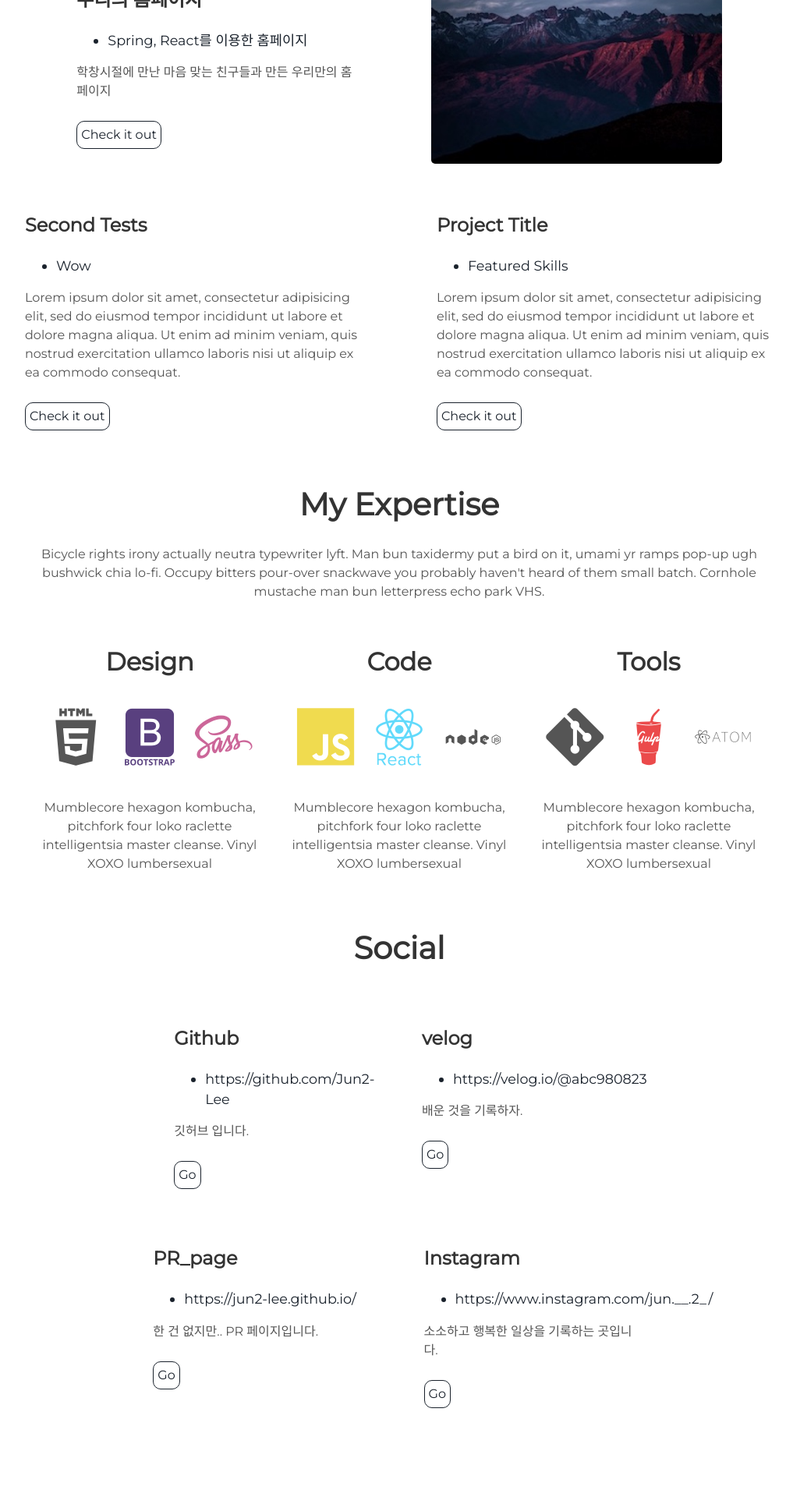
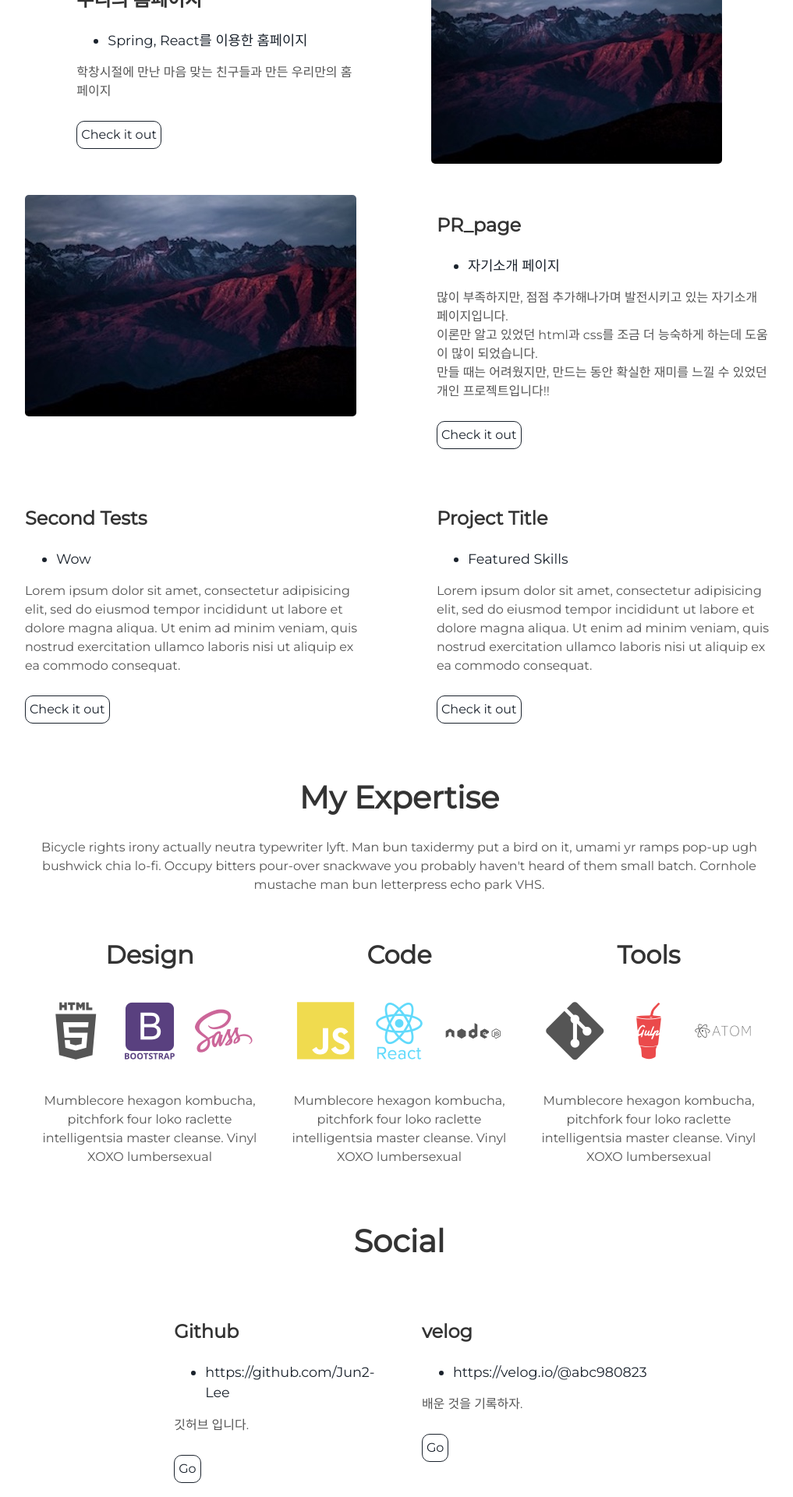
Before and after one commit to Jun2-Lee/Jun2-Lee.github.io, a Jekyll site: the page built from index.html, in a window 1280 px wide. Shown: the part 1086-3006 px from the top of the page at 78% size, without its empty margins (128-1145 px from the left). Built offline with Jekyll 4.4.1, drawn with Linux system fonts in a browser that asks for light colours.

Commit message:
project update

```diff
--- a/_includes/projects.html
+++ b/_includes/projects.html
@@ -11,6 +11,20 @@
       <li> Spring, React를 이용한 홈페이지</li>
     </ul>
     <p> 학창시절에 만난 마음 맞는 친구들과 만든 우리만의 홈페이지 </p>
+    <a class="project-link" href="#">Check it out</a>
+  </div>
+</div>
+<div class="user-projects">
+  <div class="images-left">
+    <img alt="mountains" src="{{ "/assets/img/mountains.jpg" | prepend: site.baseurl }}" />
+  </div>
+
+  <div class="contents-right">
+    <h3> PR_page </h3>
+    <ul>
+      <li>자기소개 페이지</li>
+    </ul>
+    <p>많이 부족하지만, 점점 추가해나가며 발전시키고 있는 자기소개 페이지입니다.<br>이론만 알고 있었던 html과 css를 조금 더 능숙하게 하는데 도움이 많이 되었습니다. <br> 만들 때는 어려웠지만, 만드는 동안 확실한 재미를 느낄 수 있었던 개인 프로젝트입니다!!</p>
     <a class="project-link" href="#">Check it out</a>
   </div>
 </div>
```
Also changed, not shown: assets/css/main.css.
